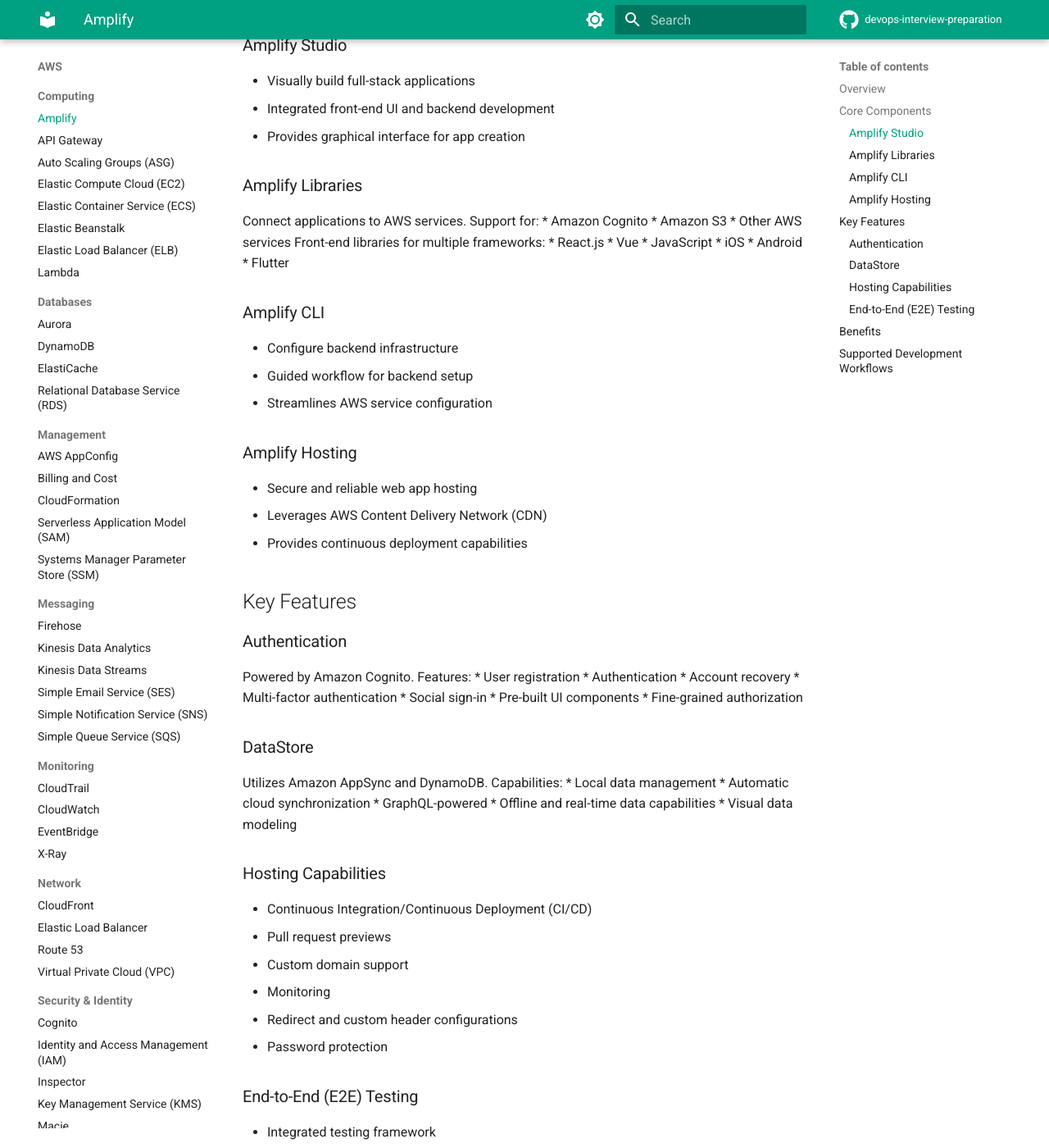
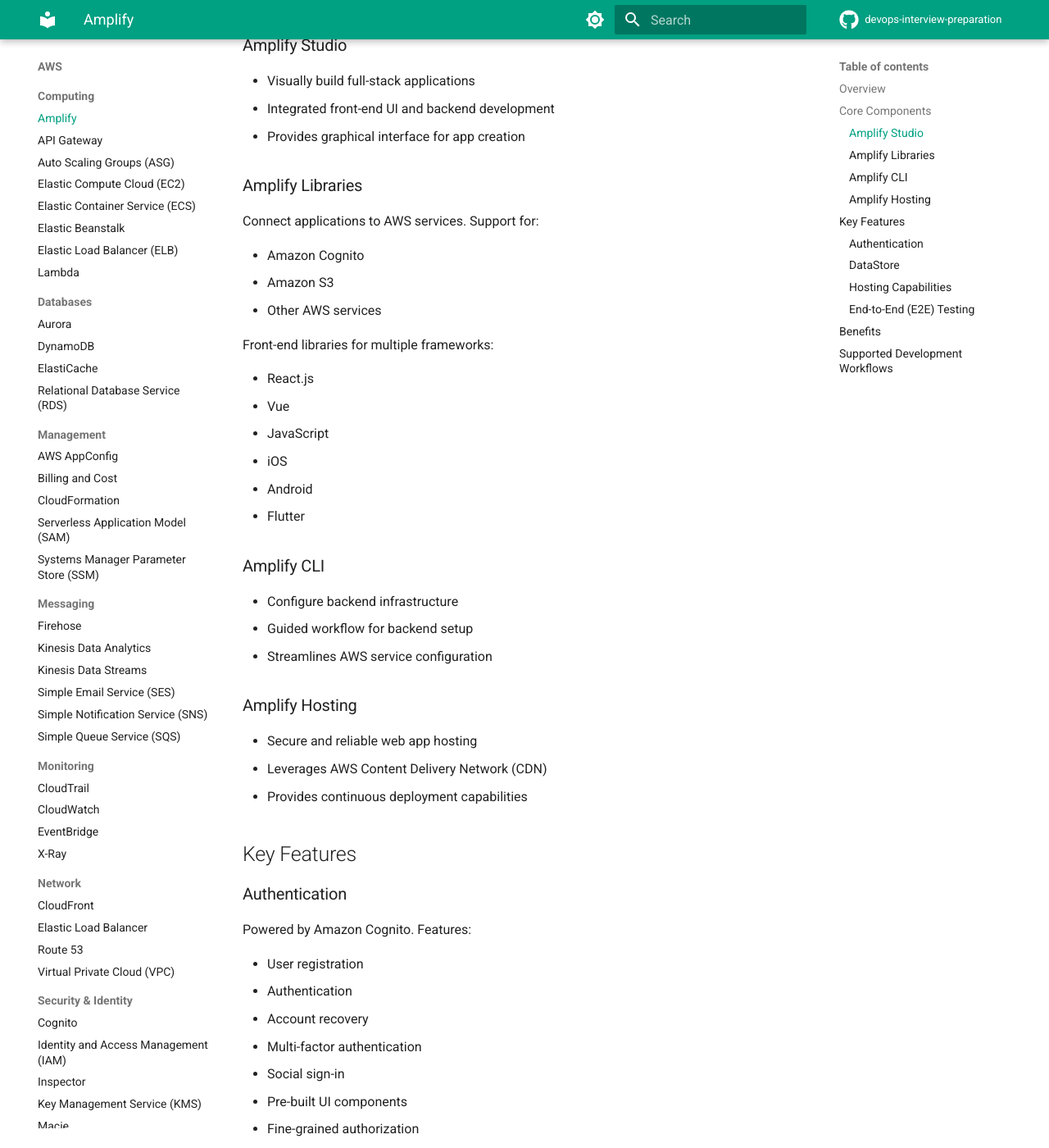
Before and after one commit to alelapi/devops-interview-preparation, an MkDocs documentation site: the page built from docs/aws/computing/amplify.md, in a window 1280 px wide and 1400 px high, scrolled down 446 px. Shown: the whole window at 82% size. Built offline with MkDocs 1.6.1 and Material for MkDocs 9.7.7, drawn with Linux system fonts in a browser that asks for light colours; comment, search, counter and statistics services are not loaded; some of the changed text lies outside the part shown.

```diff
--- a/docs/aws/computing/amplify.md
+++ b/docs/aws/computing/amplify.md
@@ -12,10 +12,13 @@ AWS Amplify is a comprehensive set of tools and services for building and deploy
 
 ### Amplify Libraries
 Connect applications to AWS services. Support for:
+
   * Amazon Cognito
   * Amazon S3
   * Other AWS services
+
 Front-end libraries for multiple frameworks:
+
   * React.js
   * Vue
   * JavaScript
@@ -37,6 +40,7 @@ Front-end libraries for multiple frameworks:
 
 ### Authentication
 Powered by Amazon Cognito. Features:
+
   * User registration
   * Authentication
   * Account recovery
@@ -47,6 +51,7 @@ Powered by Amazon Cognito. Features:
 
 ### DataStore
 Utilizes Amazon AppSync and DynamoDB. Capabilities:
+
   * Local data management
   * Automatic cloud synchronization
   * GraphQL-powered
@@ -65,8 +70,8 @@ Utilizes Amazon AppSync and DynamoDB. Capabilities:
 * Integrated testing framework
 * Supports Cypress testing
 * Test phases:
-  * During build
-  * During deployment
+  - During build
+  - During deployment
 * Generates UI test reports
 
 ## Benefits
```
